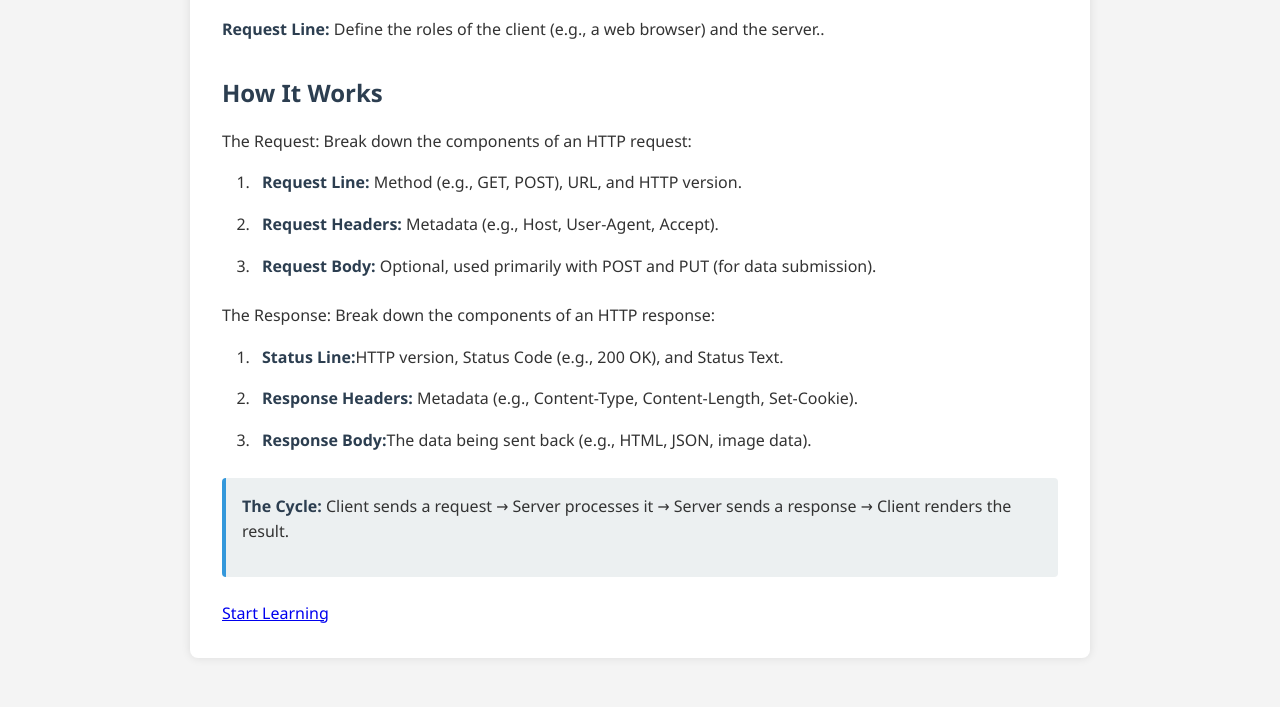
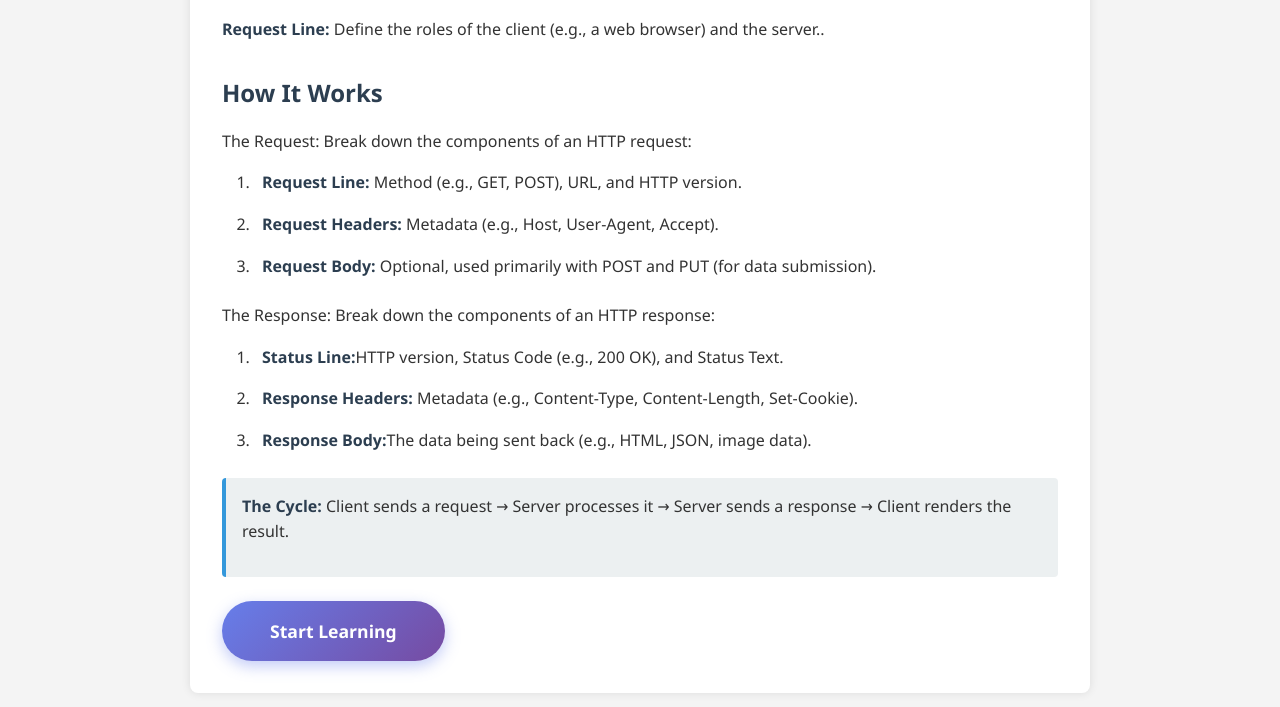
Before and after one commit to Gaiatuven/Simple-web-server, a website: page responsecycle.html in a window 1280 px wide. Shown: the part 191-898 px from the top of the page. Drawn offline with Linux system fonts and the light colour scheme.

Commit message:
Updated styles with button styles for responsepage

```diff
--- a/styles.css
+++ b/styles.css
@@ -86,3 +86,31 @@ code {
   font-family: "Courier New", monospace;
   color: #e74c3c;
 }
+
+/* Pulse Animation */
+.pulse {
+    animation: pulse 2s infinite;
+}
+
+/* CTA Button */
+.cta-button {
+    display: inline-block;
+    padding: 1rem 3rem;
+    background: linear-gradient(135deg, #667eea 0%, #764ba2 100%);
+    color: white;
+    text-decoration: none;
+    border-radius: 50px;
+    font-size: 1.1rem;
+    font-weight: 600;
+    transition: transform 0.3s ease, box-shadow 0.3s ease;
+    box-shadow: 0 5px 15px rgba(102, 126, 234, 0.4);
+}
+
+.cta-button:hover {
+    transform: translateY(-3px);
+    box-shadow: 0 8px 25px rgba(102, 126, 234, 0.6);
+}
+
+.cta-button:active {
+    transform: translateY(-1px);
+}
```
